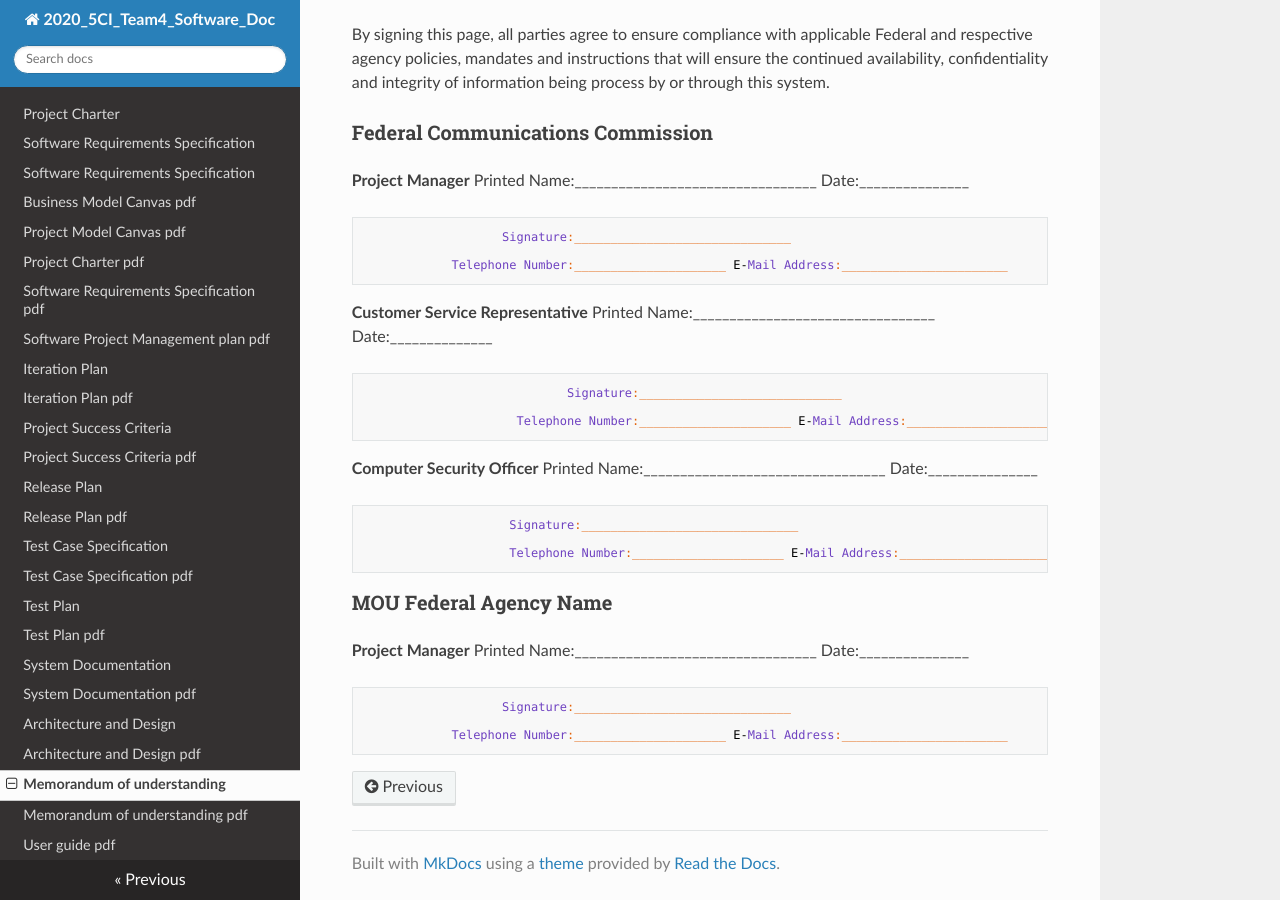
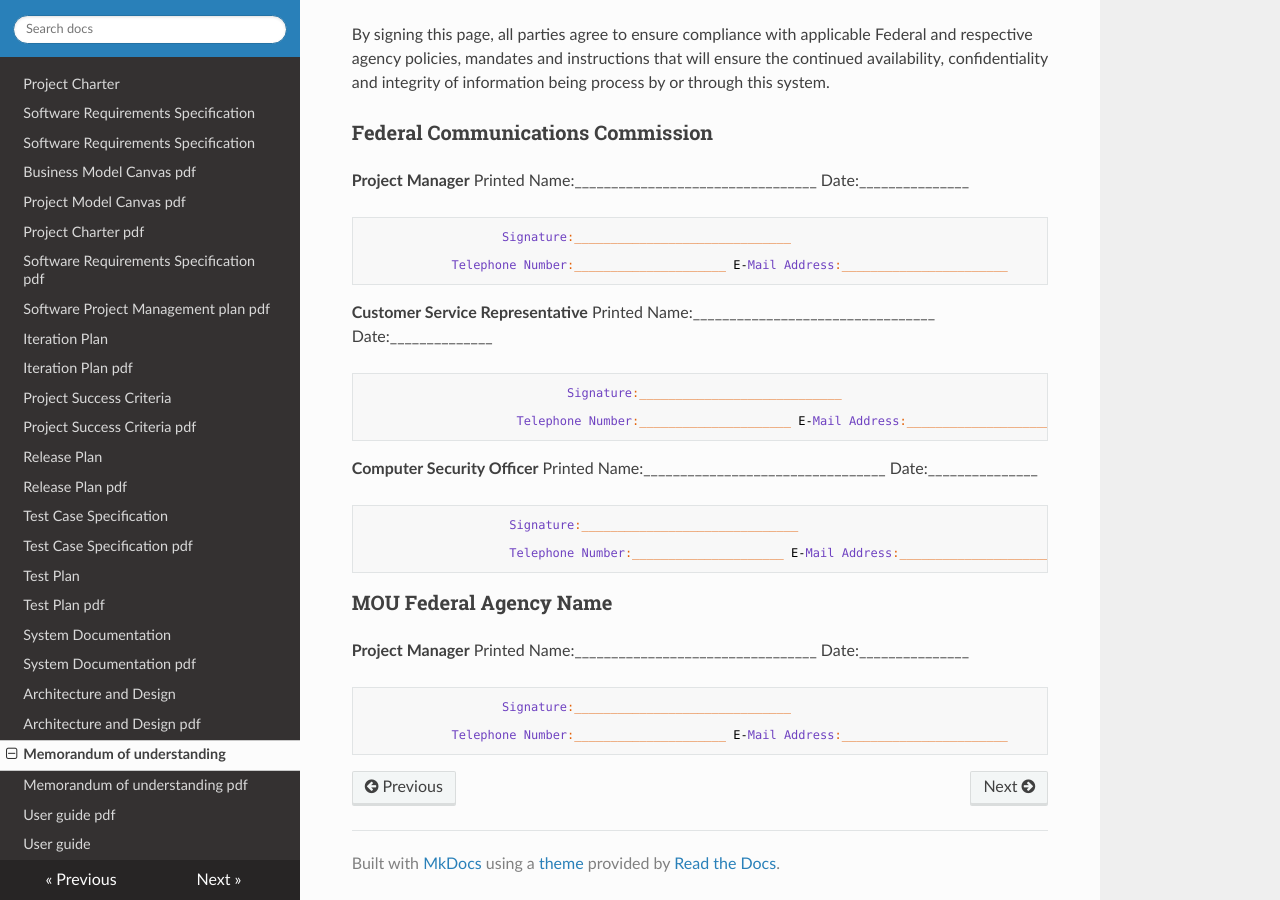
Before and after one commit to BonettiPietro/2020_5CI_team4_Bonetti, an MkDocs documentation site: the page built from docs/MemorandumOfUnderstanding.md, in a window 1280 px wide and 900 px high, scrolled down 1672 px. Built offline with MkDocs 1.6.1, drawn with Linux system fonts in a browser that asks for light colours; nearby versions of some CDN libraries.

Commit message:
Update mkdocs.yml

```diff
--- a/mkdocs.yml
+++ b/mkdocs.yml
@@ -25,6 +25,7 @@ nav:
     - 'Memorandum of understanding' : 'MemorandumOfUnderstanding.md'
     - 'Memorandum of understanding pdf' : 'MemorandumOfUnderstanding.pdf'
     - 'User guide pdf' : 'user_guide.pdf'
+    - 'User guide' : 'user_guide.md'
 
 theme:
     name: readthedocs
```
